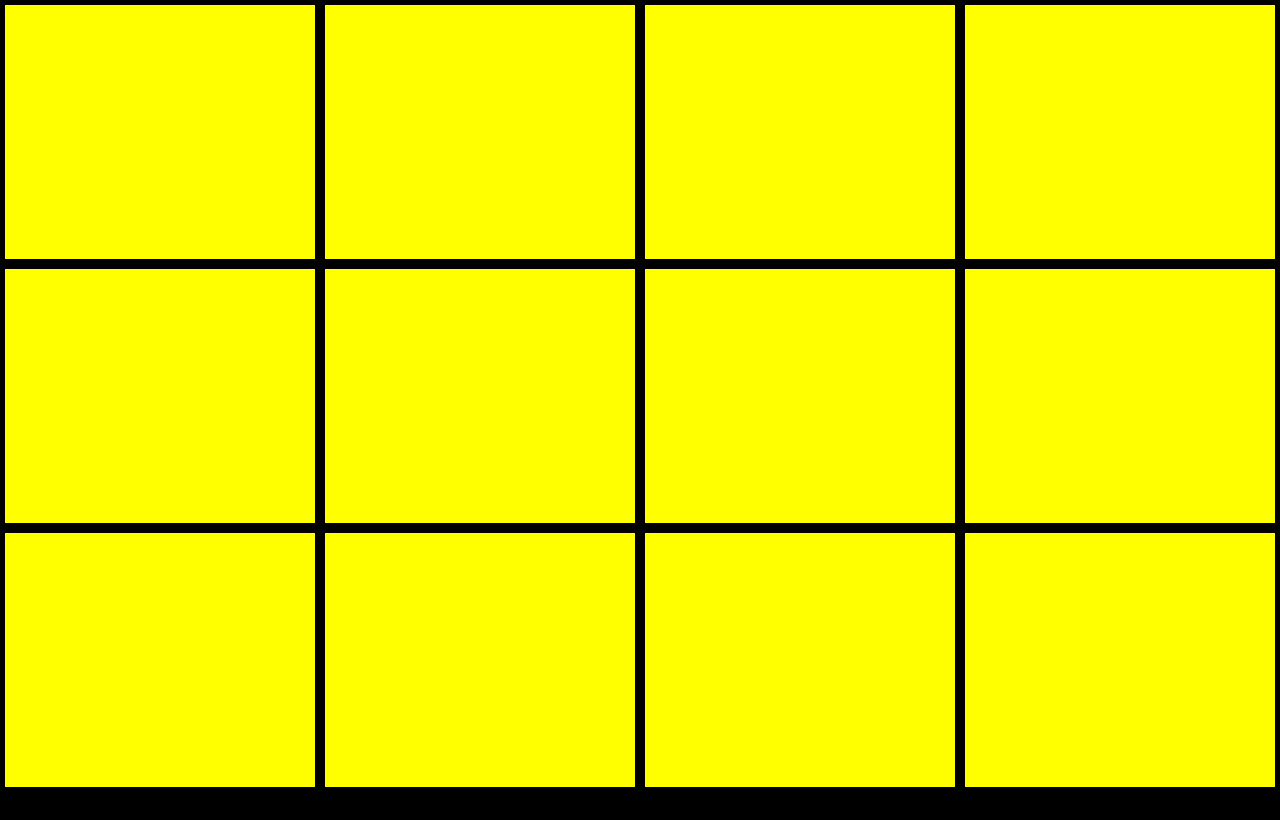
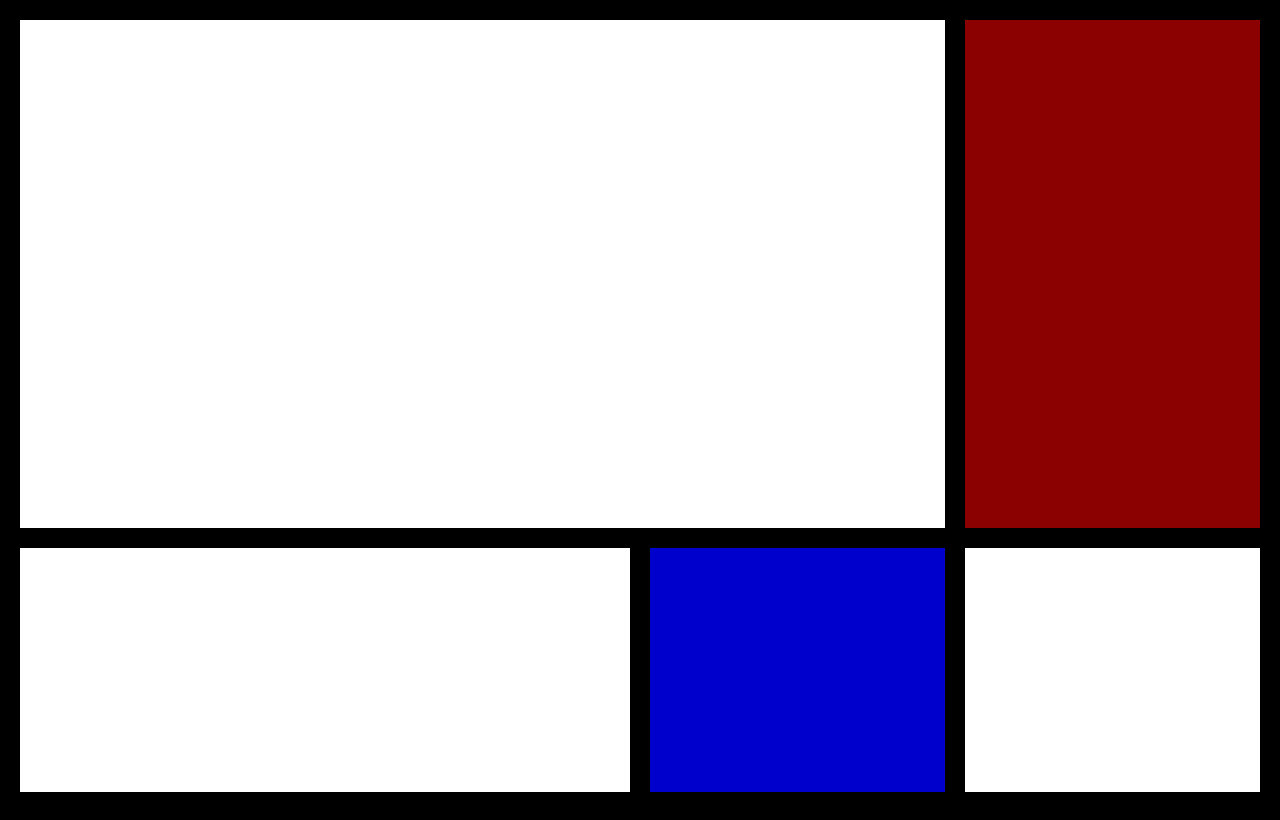
Before and after one commit to TheHagueUniversity/css-advanced-challenge-smarandafranciuc, a plain HTML site: page index.html in a window 1280 px wide. Drawn offline with Linux system fonts and the light colour scheme.

Commit message:
Add first design (mondrian comp 2)

```diff
--- a/index.html
+++ b/index.html
@@ -7,18 +7,11 @@
 </head>
 
 <body>
-    <div class="box"></div>
-    <div class="box"></div>
-    <div class="box"></div>
-    <div class="box"></div>
-    <div class="box"></div>
-    <div class="box"></div>
-    <div class="box"></div>
-    <div class="box"></div>
-    <div class="box"></div>
-    <div class="box"></div>
-    <div class="box"></div>
-    <div class="box"></div>
+    <div id="box1" class="box"></div>
+    <div id="box2" class="box"></div>
+    <div id="box3" class="box"></div>
+    <div id="box4" class="box"></div>
+    <div id="box5" class="box"></div>
 </body>
 
 </html>
--- a/styles.css
+++ b/styles.css
@@ -12,9 +12,39 @@ body {
     grid-template-rows: 33% 33% 33%;
 }
 
+body,
 .box {
-    background: yellow;
-    border-width: 5px;
+    border-width: 10px;
     border-color: black;
     border-style: solid;
 }
+
+#box1 {
+    background: white;
+    grid-column: 1/4;
+    grid-row: 1/3;
+}
+
+#box2 {
+    background: #8B0000;
+    grid-column: 4;
+    grid-row: 1/3;
+}
+
+#box3 {
+    background: white;
+    grid-column: 1/3;
+    grid-row: 3;
+}
+
+#box4 {
+    background:#0000CD;
+    grid-column: 3;
+    grid-row: 3;
+}
+
+#box5 {
+    background: white;
+    grid-column: 4;
+    grid-row: 3;
+}
```
